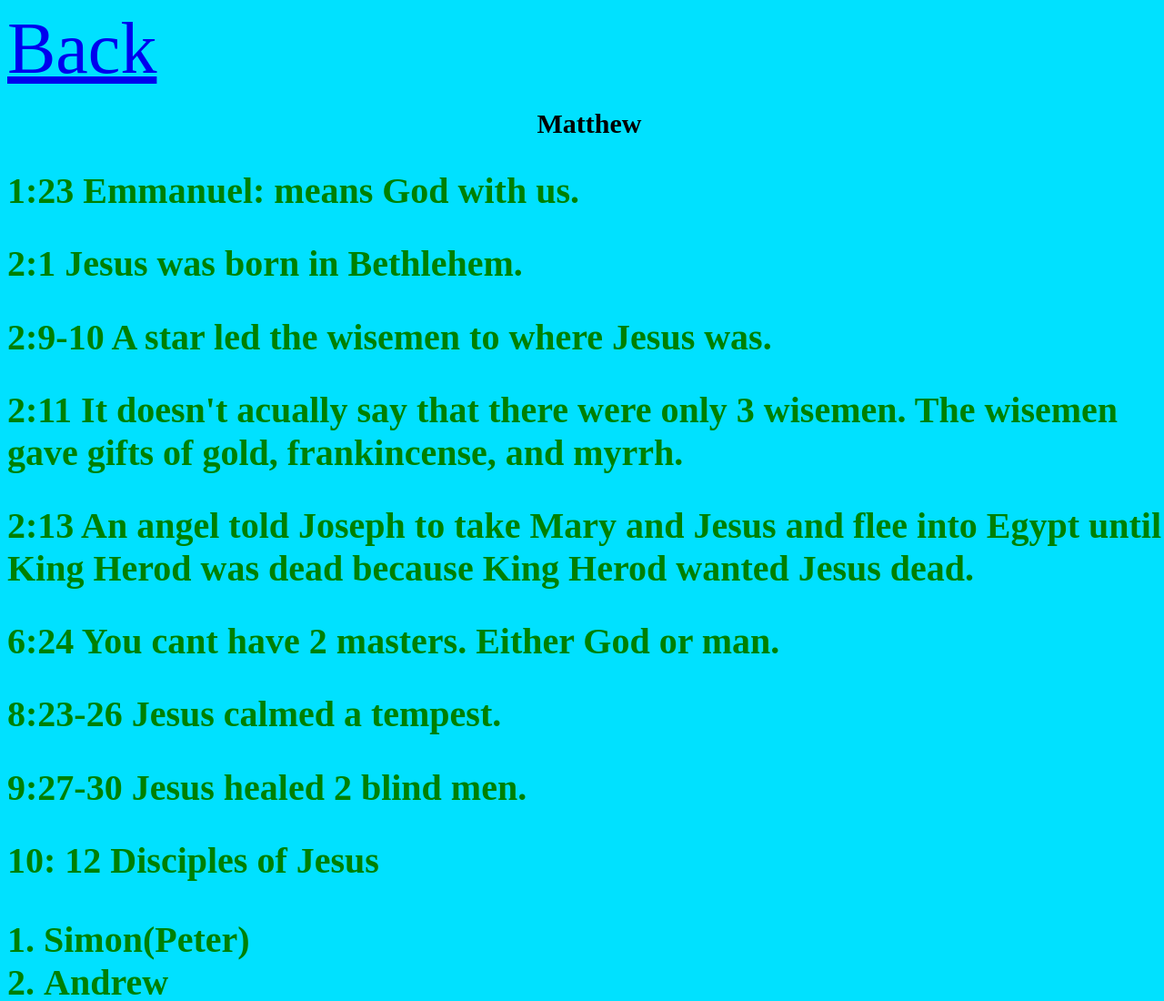
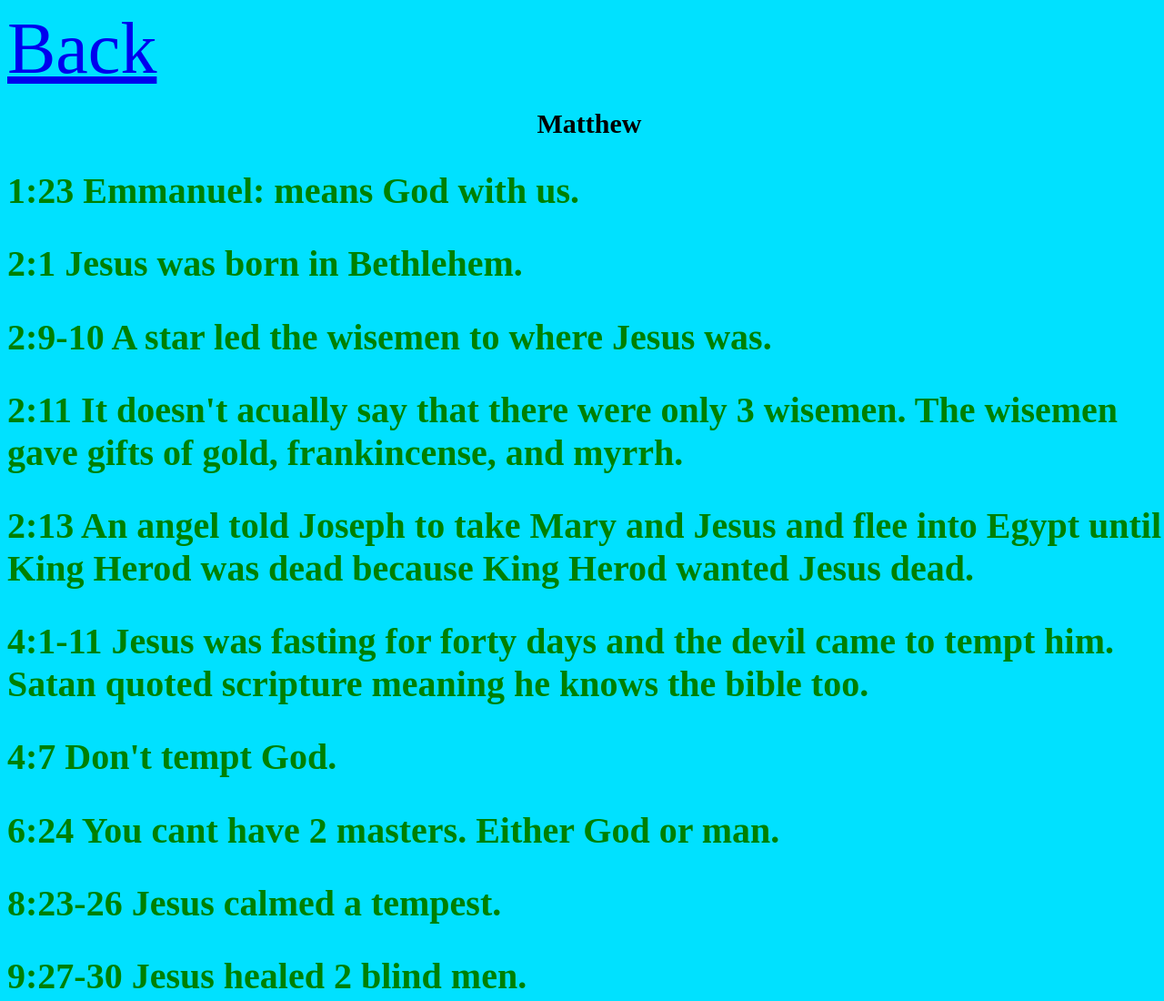
Before and after one commit to Kauffman8/Key, a plain HTML site: page Mat.html in a window 1280 px wide. Shown: the top 1100 px of the page at 91% size. Drawn offline with Linux system fonts and the light colour scheme.

Commit message:
Update Mat.html

```diff
--- a/Mat.html
+++ b/Mat.html
@@ -17,6 +17,8 @@
     <h2>2:9-10 A star led the wisemen to where Jesus was.</h2>
     <h2>2:11 It doesn't acually say that there were only 3 wisemen. The wisemen gave gifts of gold, frankincense, and myrrh.</h2>
     <h2>2:13 An angel told Joseph to take Mary and Jesus and flee into Egypt until King Herod was dead because King Herod wanted Jesus dead.</h2>
+    <h2>4:1-11 Jesus was fasting for forty days and the devil came to tempt him. Satan quoted scripture meaning he knows the bible too.</h2>
+    <h2>4:7 Don't tempt God.</h2>
     <h2>6:24 You cant have 2 masters. Either God or man.</h2>
     <h2>8:23-26 Jesus calmed a tempest.</h2>
     <h2>9:27-30 Jesus healed 2 blind men.</h2>
```
